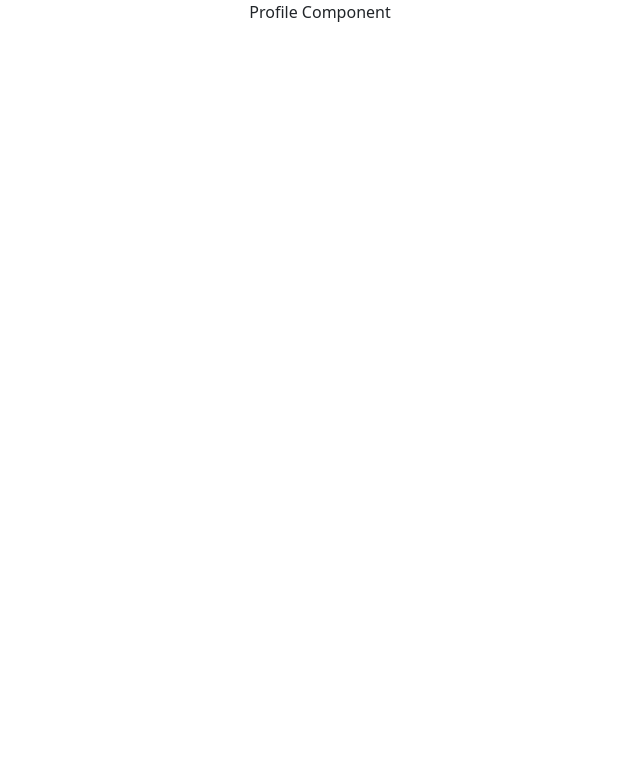
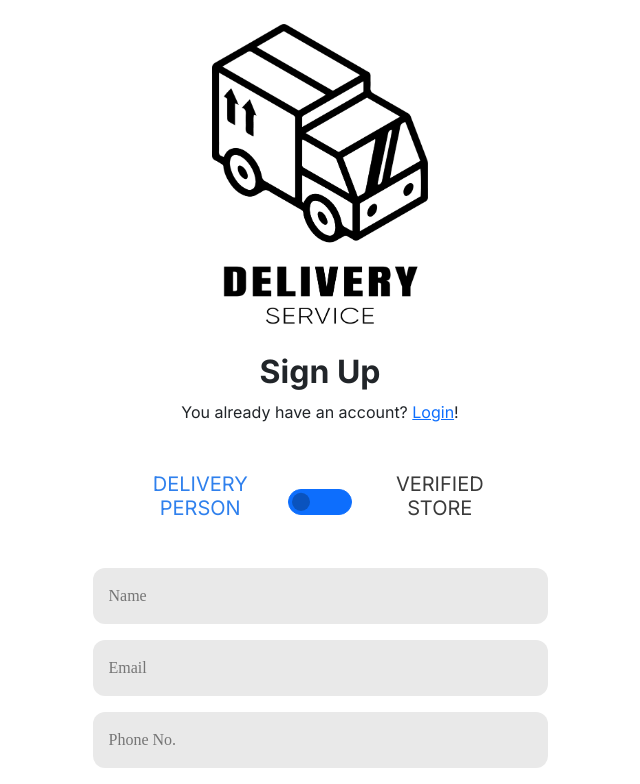
Before and after one commit to SendASnack/core_frontend, a React (Create React App) app in the folder delivery-service/: page /signup in a window 1280 px wide. Shown: the top 784 px of the page, without its empty margins (320-960 px from the left). Built offline with nearby package versions, Linux system fonts and the light colour scheme.

Commit message:
Started implementing Sign Up Page

```diff
--- a/delivery-service/public/index.html
+++ b/delivery-service/public/index.html
@@ -2,7 +2,7 @@
 <html lang="en">
   <head>
     <meta charset="utf-8" />
-    <link rel="icon" href="%PUBLIC_URL%/favicon.ico" />
+    <link rel="icon" href="%PUBLIC_URL%/favicon.ico"></link>
     <meta name="viewport" content="width=device-width, initial-scale=1" />
     <meta name="theme-color" content="#000000" />
     <meta
@@ -24,7 +24,7 @@
       work correctly both with client-side routing and a non-root public URL.
       Learn how to configure a non-root public URL by running `npm run build`.
     -->
-    <title>React App</title>
+    <title>Delivery Service</title>
   </head>
   <body>
     <noscript>You need to enable JavaScript to run this app.</noscript>
--- a/delivery-service/src/components/SignUp/SignUp.js
+++ b/delivery-service/src/components/SignUp/SignUp.js
@@ -1,11 +1,48 @@
 import React from 'react';
+import {Button, Col, Container, Form, Image, Row} from "react-bootstrap";
+import Input from "../Input/Input";
+import Switch from "../Switch/Switch";
 
 const SignUp = () => {
 
-    return (
-        <div data-testid="Profile">
-            Profile Component
-        </div>
+    const [currentUser, setCurrentUser] = React.useState("Delivery Person");
+    const handleSwitch = () => {
+        if (currentUser === "Delivery Person") {
+            setCurrentUser("Verified Store");
+        } else {
+            setCurrentUser("Delivery Person");
+        }
+    };
+
+
+    return(
+        <Container className="justify-content-center text-center d-flex my-4">
+            <Col className="col-5 mb-4">
+                <Row className="justify-content-center d-flex">
+                    <Image className="w-50" src='/Delivery Service.png' alt='Delivery Service logo' />
+                </Row>
+                <Row className='my-4'>
+                    <h2 style={{fontWeight: "bold"}}>Sign Up</h2>
+                    <span>You already have an account? <a className='link' href='#'>Login</a>!</span>
+                </Row>
+                <Row className='justify-content-center d-flex py-4'>
+                    <Switch selected={currentUser} on_value_changed={handleSwitch.bind(this)}/>
+                </Row>
+                <Row>
+                    <form className='input-form'>
+                        <Input type="text" label="Name" value="name"/>
+                        <Input type="email" label="Email" value="email"/>
+                        <Input type="phone" label="Phone No." value="phone"/>
+                        <Input type="password" label="Password" value="password"/>
+                        <Input type="password" label="Re-enter Password" value="confirmPassword"/>
+                    </form>
+                </Row>
+                <Row className='justify-content-center text-center d-flex mt-4'>
+                    <p className="text-muted">Signing up as {currentUser}</p>
+                    <Button className="w-25" type="submit" class="sign-up" style={{borderRadius: "15px"}}>Sign Up</Button>
+                </Row>
+            </Col>
+        </Container>
     );
 };
 
--- /dev/null
+++ b/delivery-service/src/components/Switch/Switch.css
@@ -0,0 +1,9 @@
+.form-switch .form-check-input {
+    width: 5vw;
+    height: 2vw;
+}
+
+.form-check-input {
+    background-color: #0d6efd;
+    border-color: #0d6efd;
+}
--- /dev/null
+++ b/delivery-service/src/components/Switch/Switch.js
@@ -0,0 +1,40 @@
+import React from 'react';
+import {Col, Form} from "react-bootstrap";
+import './Switch.css';
+
+
+const Switch = (props) =>  {
+
+    let deliveryColor;
+    let storeColor;
+    if (props.selected === 'Delivery Person') {
+        deliveryColor = "#2F80ED";
+        storeColor = '#3a3a3a';
+    } else {
+        deliveryColor = '#3a3a3a';
+        storeColor = "#2F80ED";
+    }
+
+    return(
+        <>
+            <Col  className="col-2 justify-content-center d-flex">
+                <h5 style={{textTransform: "uppercase", color: deliveryColor}}>Delivery Person</h5>
+            </Col>
+            <Col className="col-4 align-items-center justify-content-center d-flex">
+                <Form>
+                    <Form.Check
+                        type="switch"
+                        id="singup-switch"
+                        onChange={() => props.on_value_changed()}
+                    />
+                </Form>
+            </Col>
+            <Col  className="col-2 justify-content-center d-flex">
+                <h5 style={{textTransform: "uppercase", color: storeColor}}>Verified Store</h5>
+            </Col>
+        </>
+    );
+
+};
+
+export default Switch;
--- a/delivery-service/src/index.css
+++ b/delivery-service/src/index.css
@@ -1,6 +1,8 @@
+@import url('https://fonts.googleapis.com/css?family=Inter:regular,bold,italic');
+
 body {
   margin: 0;
-  font-family: -apple-system, BlinkMacSystemFont, 'Segoe UI', 'Roboto', 'Oxygen',
+  font-family: 'Inter', -apple-system, BlinkMacSystemFont, 'Segoe UI', 'Roboto', 'Oxygen',
     'Ubuntu', 'Cantarell', 'Fira Sans', 'Droid Sans', 'Helvetica Neue',
     sans-serif;
   -webkit-font-smoothing: antialiased;
--- a/delivery-service/src/index.js
+++ b/delivery-service/src/index.js
@@ -1,7 +1,7 @@
 import React from 'react';
 import ReactDOM from 'react-dom/client';
-// import './index.css';
 import 'bootstrap/dist/css/bootstrap.css';
+import './index.css';
 import App from './App';
 import reportWebVitals from './reportWebVitals';
 
```
Also changed, not shown: 2 other files (tests, documents, lock files or other folders).
